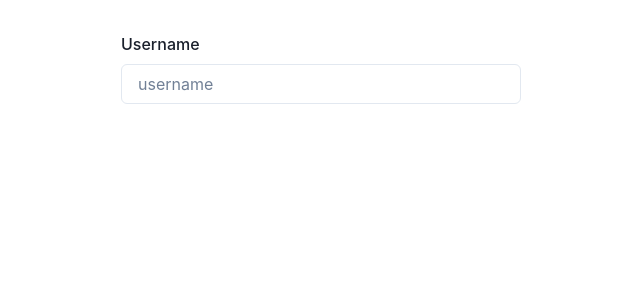
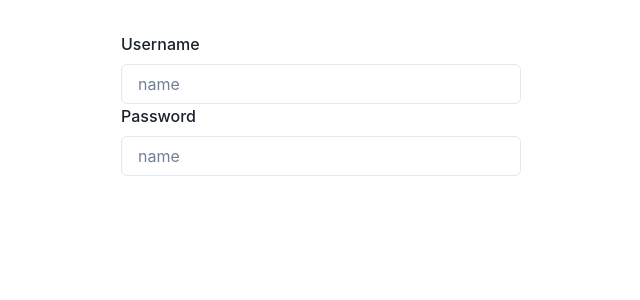
Before and after one commit to sambencivengo/forum-clone, a Next.js app in the folder client/: page /register in a window 1280 px wide. Shown: the top 300 px of the page, without its empty margins (319-959 px from the left). Built offline with nearby package versions, Linux system fonts and the light colour scheme.

Commit message:
fields on register page

```diff
--- a/client/src/components/InputField.tsx
+++ b/client/src/components/InputField.tsx
@@ -9,13 +9,15 @@ import React, { InputHTMLAttributes } from 'react';
 
 type InputFieldProps = InputHTMLAttributes<HTMLInputElement> & {
 	name: string;
+	label: string;
+	placeHolder: string;
 };
 
 export const InputField: React.FC<InputFieldProps> = (props) => {
 	const [field, { error }] = useField(props);
 	return (
 		<FormControl isInvalid={!!error}>
-			<FormLabel>First name</FormLabel>
+			<FormLabel htmlFor={field.name}>{props.label}</FormLabel>
 			<Input {...field} id={field.name} placeholder="name" />
 			{error && <FormErrorMessage>{error}</FormErrorMessage>}
 		</FormControl>
--- a/client/src/pages/register.tsx
+++ b/client/src/pages/register.tsx
@@ -7,6 +7,7 @@ import {
 	FormErrorMessage,
 } from '@chakra-ui/react';
 import { Wrapper } from '../components/Wrapper';
+import { InputField } from '../components/InputField';
 
 interface RegisterProps {}
 
@@ -19,17 +20,18 @@ const Register: React.FC<RegisterProps> = ({}) => {
 			>
 				{({ values, handleChange }) => (
 					<Form>
-						<FormControl>
-							<FormLabel htmlFor="username">Username</FormLabel>
-							<Input
-								value={values.username}
-								onChange={handleChange}
-								id="username"
-								placeholder="username"
-							/>
-							{/* TODO: form errors */}
-							{/* <FormErrorMessage>{form.errors.name}</FormErrorMessage>  */}{' '}
-						</FormControl>
+						{/* TODO: DRY IT UP */}
+						<InputField
+							name="username"
+							placeHolder="username"
+							label="Username"
+						/>
+						<InputField
+							name="password"
+							placeHolder="password"
+							label="Password"
+							type="password"
+						/>
 					</Form>
 				)}
 			</Formik>
```
